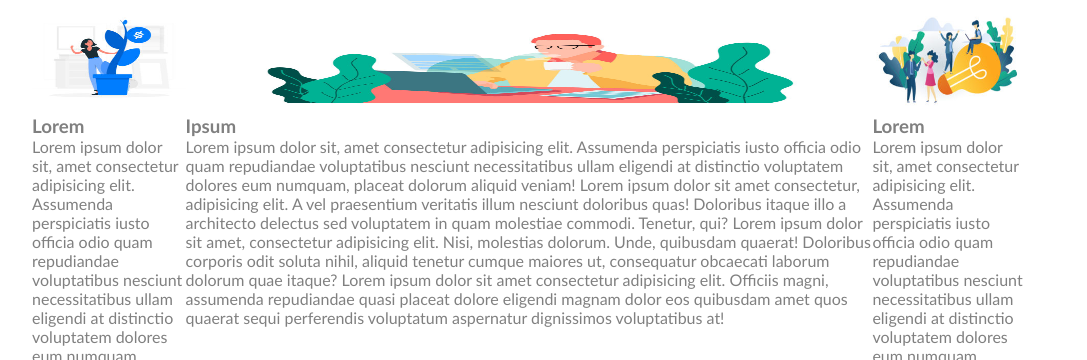
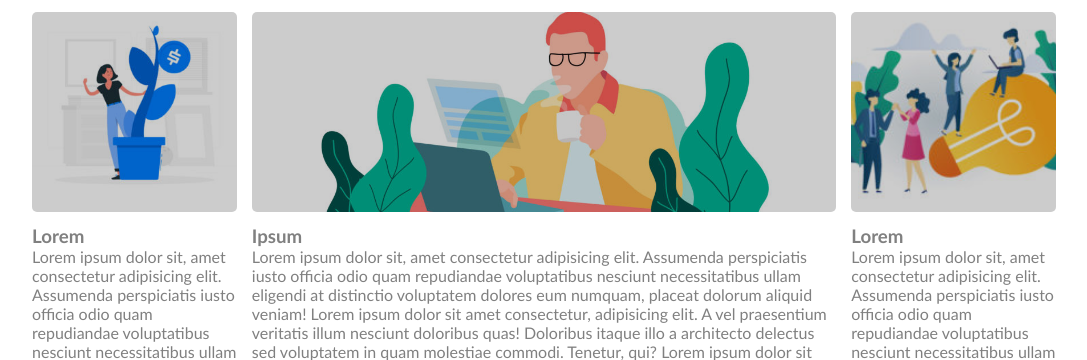
Before and after one commit to gmirizzi/htmlcss-wp, a plain HTML site: page index.html in a window 1280 px wide. Shown: the part 592-952 px from the top of the page, without its empty margins (96-1183 px from the left). Drawn offline with Linux system fonts and the light colour scheme.

Commit message:
maincontainer

```diff
--- a/css/stile.css
+++ b/css/stile.css
@@ -55,27 +55,33 @@ main, li  {
 
 #maincontainer div {
     float: left;
-    margin: 15px 0;
+    margin-top: 15px;
+    margin-bottom: 15px;
 }
 
 #maincontainer img {
     width: 100%;
-    height: 100px;
+    height: 200px;
+    object-fit:cover;
+    border-radius: 5px;
+    filter: brightness(80%);
+    margin-bottom: 10px;
 }
 
 #center {
-    width:calc(100% - 15% * 2 - 30px);
-    margin: 0 15px;
+    width: calc(60% - 30px);
+    margin-left:  15px;
+    margin-right: 15px;
 }
 
 .side {
-    width: 15%;
+    width: 20%;
 }
 
 #maincontainer::after{
     content: '';
     display: table;
-    clear: both;
+    clear: left;
 }
 
 footer {
```
